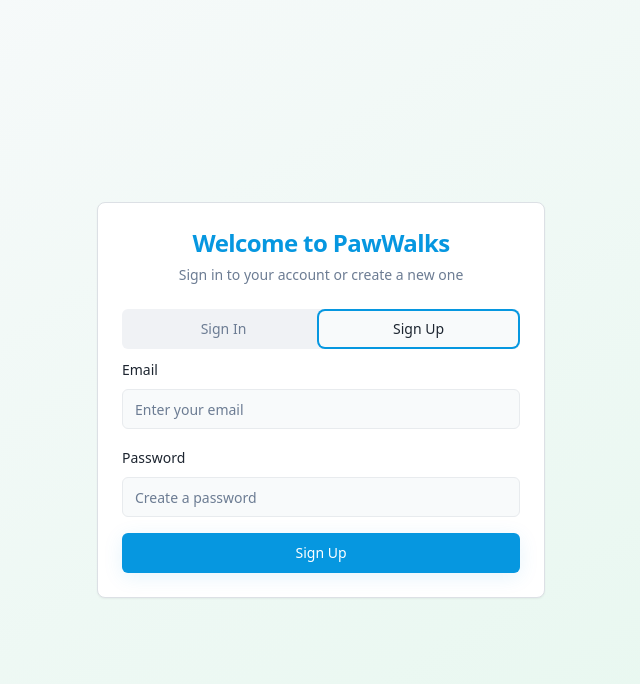
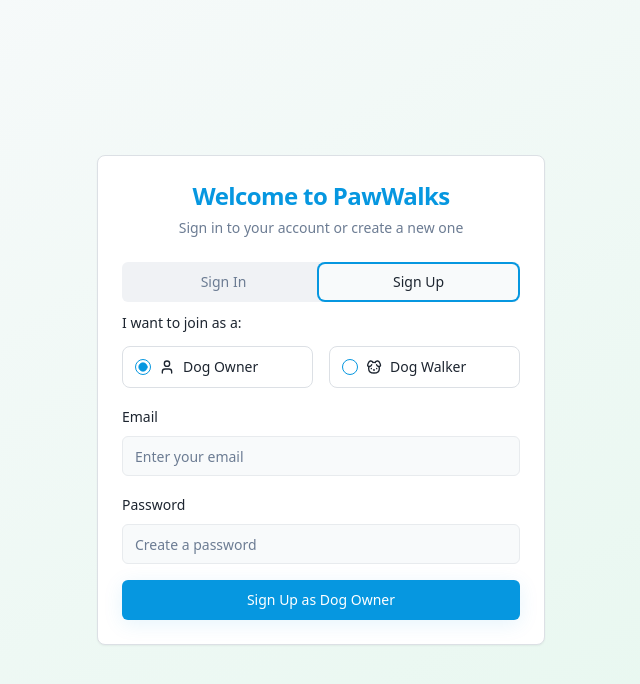
Before and after one commit to designerhill/PawWalks, a React (Vite) app: page /auth in a window 1280 px wide. Both pictures are taken after a click on the tab "Sign Up". Shown: the top 684 px of the page, without its empty margins (319-959 px from the left). Built offline with nearby package versions, Linux system fonts and the light colour scheme.

Commit message:
Modify signup to differentiate user types

```diff
--- a/src/pages/Auth.tsx
+++ b/src/pages/Auth.tsx
@@ -5,13 +5,15 @@ import { Input } from "@/components/ui/input";
 import { Label } from "@/components/ui/label";
 import { Card, CardContent, CardDescription, CardHeader, CardTitle } from "@/components/ui/card";
 import { Tabs, TabsContent, TabsList, TabsTrigger } from "@/components/ui/tabs";
+import { RadioGroup, RadioGroupItem } from "@/components/ui/radio-group";
 import { supabase } from "@/integrations/supabase/client";
 import { useToast } from "@/hooks/use-toast";
-import { Loader2 } from "lucide-react";
+import { Loader2, User, DogIcon } from "lucide-react";
 
 const Auth = () => {
   const [email, setEmail] = useState("");
   const [password, setPassword] = useState("");
+  const [userType, setUserType] = useState("user");
   const [loading, setLoading] = useState(false);
   const navigate = useNavigate();
   const { toast } = useToast();
@@ -31,13 +33,18 @@ const Auth = () => {
     e.preventDefault();
     setLoading(true);
 
-    const redirectUrl = `${window.location.origin}/`;
+    const redirectUrl = userType === "walker"
+      ? `${window.location.origin}/become-walker`
+      : `${window.location.origin}/`;
 
     const { error } = await supabase.auth.signUp({
       email,
       password,
       options: {
-        emailRedirectTo: redirectUrl
+        emailRedirectTo: redirectUrl,
+        data: {
+          user_type: userType
+        }
       }
     });
 
@@ -50,7 +57,9 @@ const Auth = () => {
     } else {
       toast({
         title: "Success",
-        description: "Check your email for the confirmation link!",
+        description: userType === "walker"
+          ? "Check your email for the confirmation link! You'll be redirected to complete your walker profile."
+          : "Check your email for the confirmation link!",
       });
     }
     setLoading(false);
@@ -124,6 +133,25 @@ const Auth = () => {
 
             <TabsContent value="signup">
               <form onSubmit={handleSignUp} className="space-y-4">
+                <div className="space-y-3">
+                  <Label>I want to join as a:</Label>
+                  <RadioGroup value={userType} onValueChange={setUserType} className="grid grid-cols-2 gap-4">
+                    <div className="flex items-center space-x-2 border rounded-lg p-3 hover:bg-accent/50 transition-colors">
+                      <RadioGroupItem value="user" id="user" />
+                      <Label htmlFor="user" className="flex items-center gap-2 cursor-pointer flex-1">
+                        <User className="h-4 w-4" />
+                        Dog Owner
+                      </Label>
+                    </div>
+                    <div className="flex items-center space-x-2 border rounded-lg p-3 hover:bg-accent/50 transition-colors">
+                      <RadioGroupItem value="walker" id="walker" />
+                      <Label htmlFor="walker" className="flex items-center gap-2 cursor-pointer flex-1">
+                        <DogIcon className="h-4 w-4" />
+                        Dog Walker
+                      </Label>
+                    </div>
+                  </RadioGroup>
+                </div>
                 <div className="space-y-2">
                   <Label htmlFor="signup-email">Email</Label>
                   <Input
@@ -149,7 +177,7 @@ const Auth = () => {
                 </div>
                 <Button type="submit" className="w-full" disabled={loading}>
                   {loading && <Loader2 className="mr-2 h-4 w-4 animate-spin" />}
-                  Sign Up
+                  Sign Up as {userType === "walker" ? "Dog Walker" : "Dog Owner"}
                 </Button>
               </form>
             </TabsContent>
```
